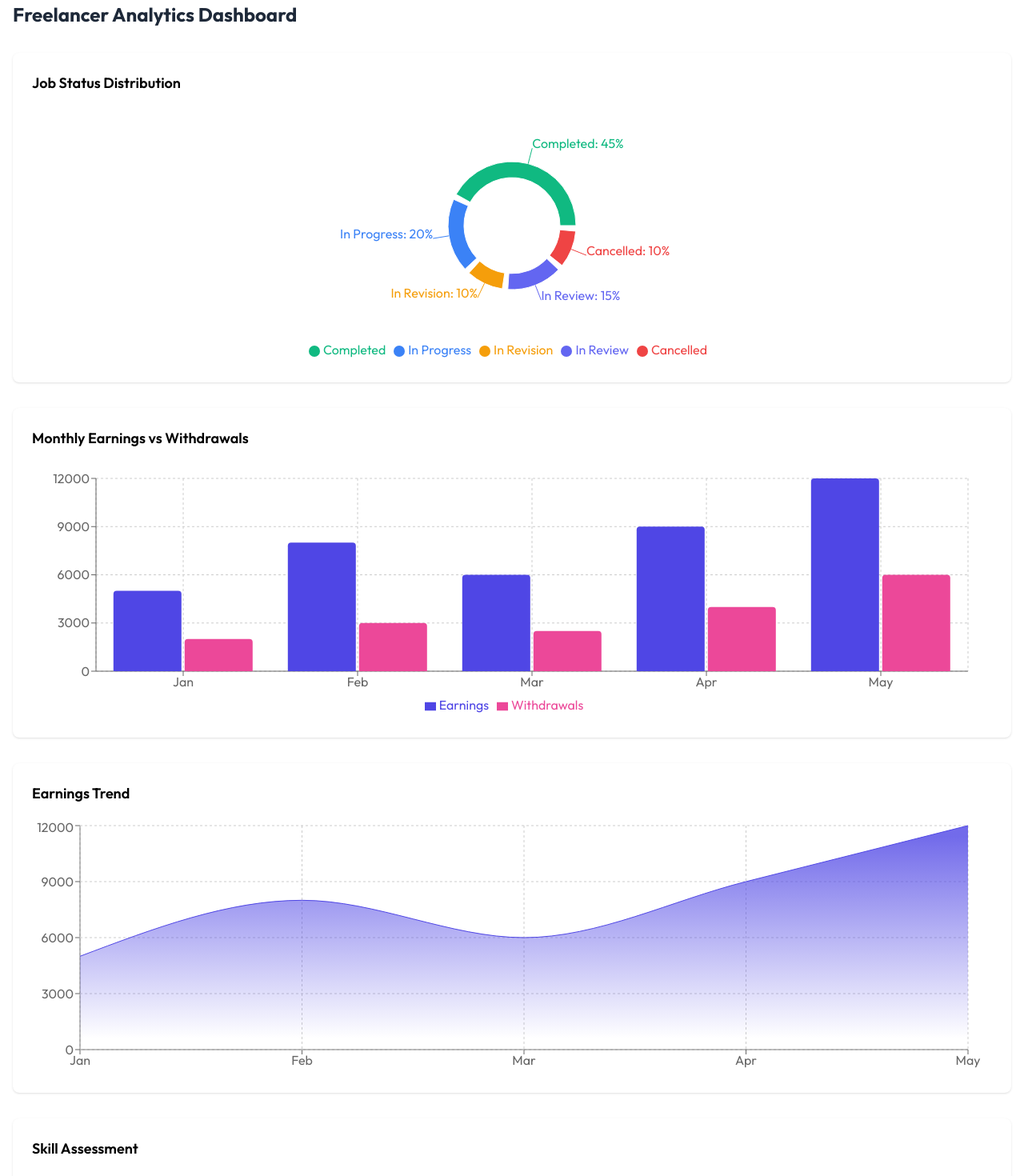
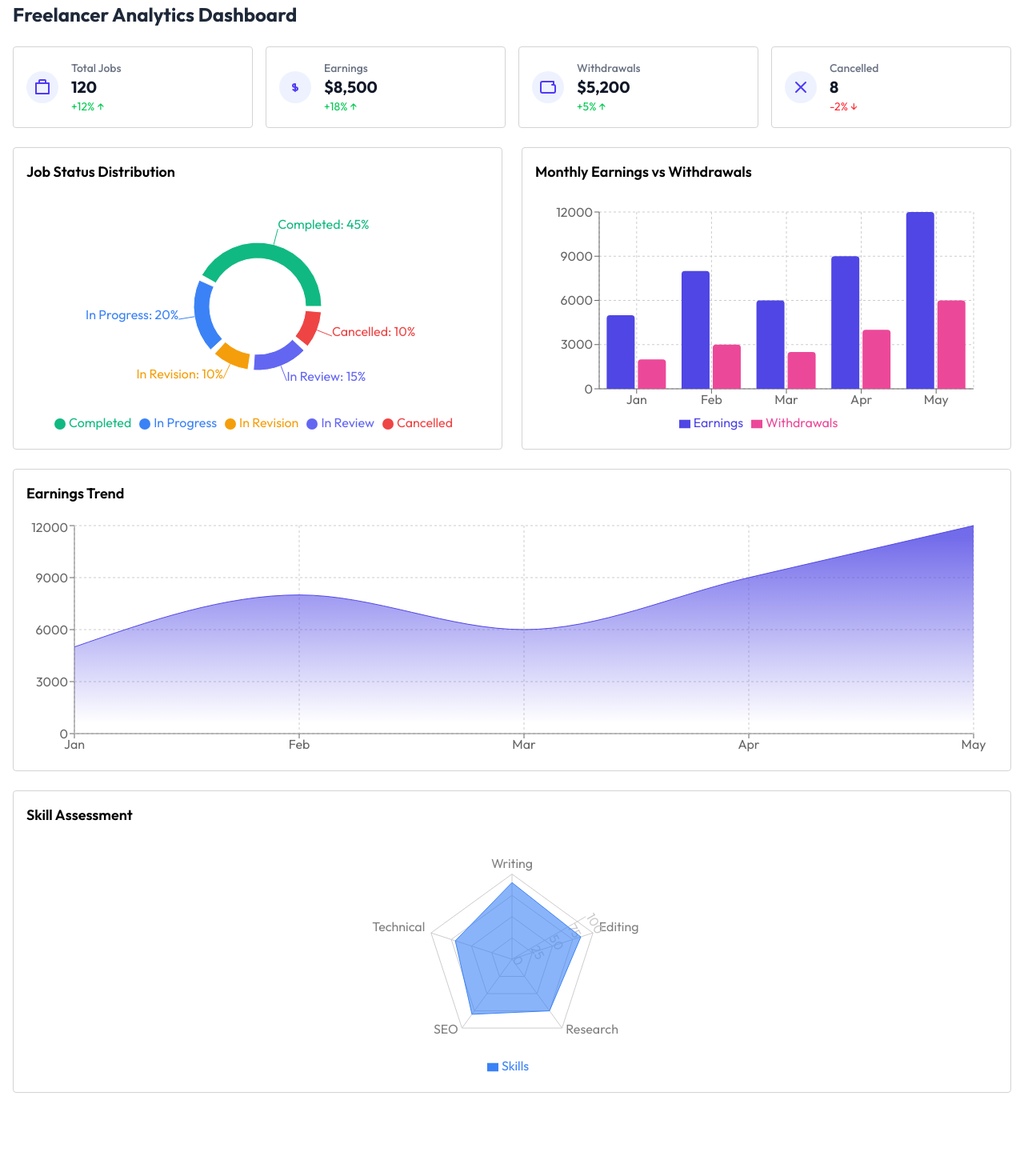
Before and after one commit to Ritahchanger/penpal, a Next.js app in the folder frontend/: page /user/dashboard/profile_progress in a window 1280 px wide. Shown: the part 60-1530 px from the top of the page at 80% size. After the commit the page ends 1442 px from the top, so only its background shows below. Built offline with nearby package versions, Linux system fonts and the light colour scheme.

Commit message:
Updates on the freelancing dashboard

```diff
--- a/frontend/src/app/user/dashboard/profile_progress/page.tsx
+++ b/frontend/src/app/user/dashboard/profile_progress/page.tsx
@@ -1,5 +1,5 @@
-"use client"
-import React,{FC} from "react";
+"use client";
+import React, { FC, ReactNode } from "react";
 import { DollarIcon } from "@/components/userDashboard/DollarIcon";
 import { WalletIcon } from "@/components/userDashboard/WalletIcon";
 import { XIcon } from "@/components/userDashboard/XIcon";
@@ -62,129 +62,13 @@ interface StatCardProps {
 
 const ProfileProgress = () => {
   return (
-    <div className="p-4 space-y-8">
+    <div className="p-4 space-y-6">
       <h2 className="text-2xl font-bold text-gray-800">
         Freelancer Analytics Dashboard
       </h2>
 
-      {/* Job Status Overview */}
-      <div className="bg-white p-6 rounded-lg shadow">
-        <h3 className="text-lg font-semibold mb-4">Job Status Distribution</h3>
-        <div className="h-80">
-          <ResponsiveContainer width="100%" height="100%">
-            <PieChart>
-              <Pie
-                data={jobData}
-                cx="50%"
-                cy="50%"
-                innerRadius={60}
-                outerRadius={80}
-                paddingAngle={5}
-                dataKey="value"
-                label={({ name, percent }) =>
-                  `${name}: ${(percent * 100).toFixed(0)}%`
-                }
-              >
-                {jobData.map((entry, index) => (
-                  <Cell key={`cell-${index}`} fill={COLORS[index]} />
-                ))}
-              </Pie>
-              <Tooltip formatter={(value) => [`${value} jobs`, "Count"]} />
-              <Legend />
-            </PieChart>
-          </ResponsiveContainer>
-        </div>
-      </div>
-
-      {/* Earnings vs Withdrawals */}
-      <div className="bg-white p-6 rounded-lg shadow">
-        <h3 className="text-lg font-semibold mb-4">
-          Monthly Earnings vs Withdrawals
-        </h3>
-        <div className="h-80">
-          <ResponsiveContainer width="100%" height="100%">
-            <BarChart
-              data={monthlyEarnings}
-              margin={{ top: 20, right: 30, left: 20, bottom: 5 }}
-            >
-              <CartesianGrid strokeDasharray="3 3" />
-              <XAxis dataKey="month" />
-              <YAxis />
-              <Tooltip formatter={(value) => [`$${value}`, "Amount"]} />
-              <Legend />
-              <Bar
-                dataKey="earnings"
-                fill="#4F46E5"
-                name="Earnings"
-                radius={[4, 4, 0, 0]}
-              />
-              <Bar
-                dataKey="withdrawals"
-                fill="#EC4899"
-                name="Withdrawals"
-                radius={[4, 4, 0, 0]}
-              />
-            </BarChart>
-          </ResponsiveContainer>
-        </div>
-      </div>
-
-      {/* Earnings Trend */}
-      <div className="bg-white p-6 rounded-lg shadow">
-        <h3 className="text-lg font-semibold mb-4">Earnings Trend</h3>
-        <div className="h-80">
-          <ResponsiveContainer width="100%" height="100%">
-            <AreaChart
-              data={monthlyEarnings}
-              margin={{ top: 10, right: 30, left: 0, bottom: 0 }}
-            >
-              <defs>
-                <linearGradient id="colorEarnings" x1="0" y1="0" x2="0" y2="1">
-                  <stop offset="5%" stopColor="#4F46E5" stopOpacity={0.8} />
-                  <stop offset="95%" stopColor="#4F46E5" stopOpacity={0} />
-                </linearGradient>
-              </defs>
-              <XAxis dataKey="month" />
-              <YAxis />
-              <CartesianGrid strokeDasharray="3 3" />
-              <Tooltip formatter={(value) => [`$${value}`, "Earnings"]} />
-              <Area
-                type="monotone"
-                dataKey="earnings"
-                stroke="#4F46E5"
-                fillOpacity={1}
-                fill="url(#colorEarnings)"
-              />
-            </AreaChart>
-          </ResponsiveContainer>
-        </div>
-      </div>
-
-      {/* Skill Radar */}
-      <div className="bg-white p-6 rounded-lg shadow">
-        <h3 className="text-lg font-semibold mb-4">Skill Assessment</h3>
-        <div className="h-80">
-          <ResponsiveContainer width="100%" height="100%">
-            <RadarChart cx="50%" cy="50%" outerRadius="80%" data={skillData}>
-              <PolarGrid />
-              <PolarAngleAxis dataKey="subject" />
-              <PolarRadiusAxis angle={30} domain={[0, 100]} />
-              <Radar
-                name="Skills"
-                dataKey="A"
-                stroke="#3B82F6"
-                fill="#3B82F6"
-                fillOpacity={0.6}
-              />
-              <Tooltip formatter={(value) => [`${value}/100`, "Score"]} />
-              <Legend />
-            </RadarChart>
-          </ResponsiveContainer>
-        </div>
-      </div>
-
-      {/* Mini Stats */}
-      <div className="grid grid-cols-1 md:grid-cols-4 gap-4">
+      {/* Top Stats Grid */}
+      <div className="grid grid-cols-1 sm:grid-cols-2 lg:grid-cols-4 gap-4">
         <StatCard
           title="Total Jobs"
           value="120"
@@ -214,30 +98,156 @@ const ProfileProgress = () => {
           icon={<XIcon />}
         />
       </div>
+
+      {/* Main Charts Grid */}
+      <div className="grid grid-cols-1 lg:grid-cols-2 gap-6">
+        {/* Job Status */}
+        <div className="bg-white p-4 rounded-sm border border-neutral-300">
+          <h3 className="text-lg font-semibold mb-4">
+            Job Status Distribution
+          </h3>
+          <div className="h-[300px]">
+            <ResponsiveContainer width="100%" height="100%">
+              <PieChart>
+                <Pie
+                  data={jobData}
+                  cx="50%"
+                  cy="50%"
+                  innerRadius={60}
+                  outerRadius={80}
+                  paddingAngle={5}
+                  dataKey="value"
+                  label={({ name, percent }) =>
+                    `${name}: ${(percent * 100).toFixed(0)}%`
+                  }
+                >
+                  {jobData.map((entry, index) => (
+                    <Cell key={`cell-${index}`} fill={COLORS[index]} />
+                  ))}
+                </Pie>
+                <Tooltip formatter={(value) => [`${value} jobs`, "Count"]} />
+                <Legend />
+              </PieChart>
+            </ResponsiveContainer>
+          </div>
+        </div>
+
+        {/* Earnings vs Withdrawals */}
+        <div className="bg-white p-4 rounded-sm border border-neutral-300">
+          <h3 className="text-lg font-semibold mb-4">
+            Monthly Earnings vs Withdrawals
+          </h3>
+          <div className="h-[300px]">
+            <ResponsiveContainer width="100%" height="100%">
+              <BarChart
+                data={monthlyEarnings}
+                margin={{ top: 20, right: 30, left: 20, bottom: 5 }}
+              >
+                <CartesianGrid strokeDasharray="3 3" />
+                <XAxis dataKey="month" />
+                <YAxis />
+                <Tooltip formatter={(value) => [`$${value}`, "Amount"]} />
+                <Legend />
+                <Bar
+                  dataKey="earnings"
+                  fill="#4F46E5"
+                  name="Earnings"
+                  radius={[4, 4, 0, 0]}
+                />
+                <Bar
+                  dataKey="withdrawals"
+                  fill="#EC4899"
+                  name="Withdrawals"
+                  radius={[4, 4, 0, 0]}
+                />
+              </BarChart>
+            </ResponsiveContainer>
+          </div>
+        </div>
+
+        {/* Earnings Trend */}
+        <div className="bg-white p-4 rounded-sm border border-neutral-300 lg:col-span-2">
+          <h3 className="text-lg font-semibold mb-4">Earnings Trend</h3>
+          <div className="h-[300px]">
+            <ResponsiveContainer width="100%" height="100%">
+              <AreaChart
+                data={monthlyEarnings}
+                margin={{ top: 10, right: 30, left: 0, bottom: 0 }}
+              >
+                <defs>
+                  <linearGradient
+                    id="colorEarnings"
+                    x1="0"
+                    y1="0"
+                    x2="0"
+                    y2="1"
+                  >
+                    <stop offset="5%" stopColor="#4F46E5" stopOpacity={0.8} />
+                    <stop offset="95%" stopColor="#4F46E5" stopOpacity={0} />
+                  </linearGradient>
+                </defs>
+                <XAxis dataKey="month" />
+                <YAxis />
+                <CartesianGrid strokeDasharray="3 3" />
+                <Tooltip formatter={(value) => [`$${value}`, "Earnings"]} />
+                <Area
+                  type="monotone"
+                  dataKey="earnings"
+                  stroke="#4F46E5"
+                  fillOpacity={1}
+                  fill="url(#colorEarnings)"
+                />
+              </AreaChart>
+            </ResponsiveContainer>
+          </div>
+        </div>
+
+        {/* Skill Radar - Full width on mobile, half on lg+ */}
+        <div className="bg-white p-4 rounded-sm border border-neutral-300 lg:col-span-2">
+          <h3 className="text-lg font-semibold mb-4">Skill Assessment</h3>
+          <div className="h-[300px]">
+            <ResponsiveContainer width="100%" height="100%">
+              <RadarChart cx="50%" cy="50%" outerRadius="80%" data={skillData}>
+                <PolarGrid />
+                <PolarAngleAxis dataKey="subject" />
+                <PolarRadiusAxis angle={30} domain={[0, 100]} />
+                <Radar
+                  name="Skills"
+                  dataKey="A"
+                  stroke="#3B82F6"
+                  fill="#3B82F6"
+                  fillOpacity={0.6}
+                />
+                <Tooltip formatter={(value) => [`${value}/100`, "Score"]} />
+                <Legend />
+              </RadarChart>
+            </ResponsiveContainer>
+          </div>
+        </div>
+      </div>
     </div>
   );
 };
 
-// === Helper Components ===
-const StatCard: FC<StatCardProps> = ({ title, value, change, isPositive, icon }) => (
-    <div className="bg-white p-4 rounded-lg shadow flex items-center space-x-4">
-      <div className="text-indigo-600">{icon}</div>
+const StatCard: FC<StatCardProps> = ({
+  title,
+  value,
+  change,
+  isPositive,
+  icon,
+}) => (
+  <div className="bg-white p-4 rounded-sm border border-neutral-300 flex items-center space-x-4 h-full">
+    <div className="p-2 bg-indigo-50 rounded-full text-indigo-600">{icon}</div>
     <div>
       <div className="text-sm font-medium text-gray-500">{title}</div>
       <div className="text-xl font-bold text-gray-900">{value}</div>
       <div
         className={`text-sm ${isPositive ? "text-green-500" : "text-red-500"}`}
       >
-          {change}
+        {change} {isPositive ? "↑" : "↓"}
       </div>
     </div>
   </div>
 );
 
-
-
-
-
-
-
 export default ProfileProgress;
```
Lines whose indentation alone changed are shown as unchanged.
